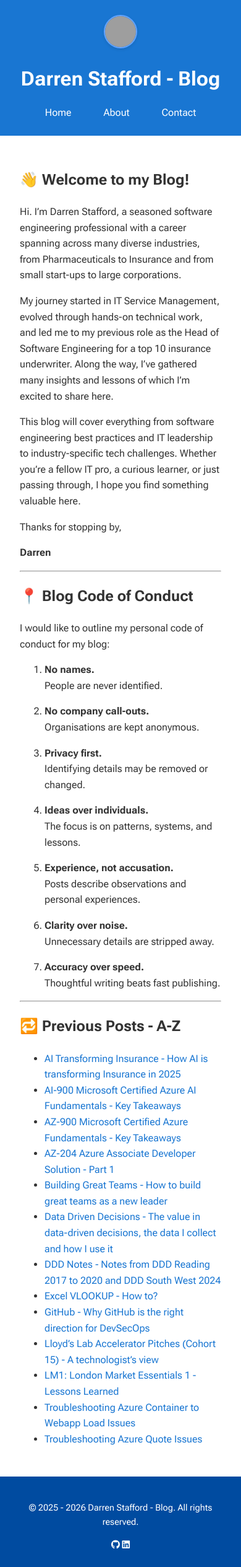
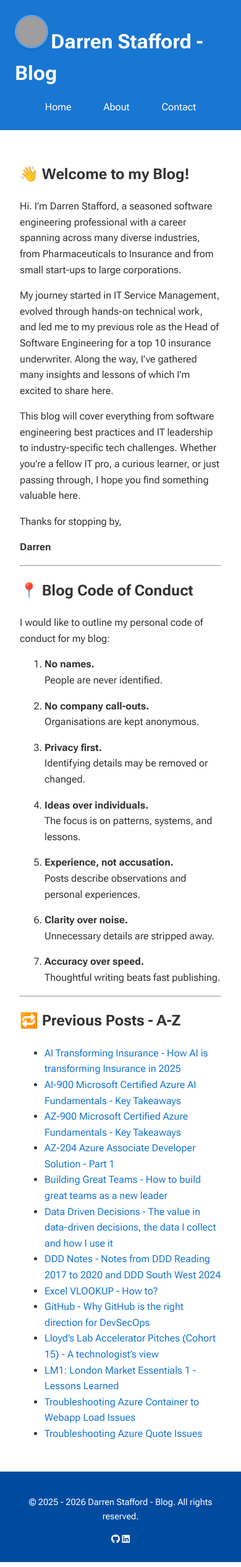
Before and after one commit to dazstaffs/blog, a Jekyll site: the page built from index.md, in a window 390 px wide. Shown: the whole page at 62% size. Built offline with Jekyll 4.4.1, drawn with Linux system fonts in a browser that asks for light colours; grey boxes are pictures that could not be loaded.

Commit message:
style changes to align h1 and image in mobile header

```diff
--- a/_includes/header.html
+++ b/_includes/header.html
@@ -1,6 +1,5 @@
-
+<h1><img src="{{ site.baseurl }}/assets/images/profile.jpeg" alt="Profile Picture"></h1>
 <h1 class="site-title">
-  <img src="{{ site.baseurl }}/assets/images/profile.jpeg" alt="Profile Picture">
   <a href="{{ site.baseurl }}/">{{ site.title }}</a>
 </h1>
 <nav class="nav">
--- a/_sass/main.scss
+++ b/_sass/main.scss
@@ -107,7 +107,7 @@ img{
     h1 {
       margin: 0;
       font-size: 2rem;
-      display: block;
+      display: inline;
       text-align: center;
     }
 
@@ -117,11 +117,10 @@ img{
       border-radius: 50%;
       border: 2px solid $primary-light;
       box-shadow: $shadow;
-      margin: 0 auto 1.5rem;
-      display: block;
+      display: inline;
       transition: all 0.3s ease;
+    }
   }
-}
 }
 
 // Sidebars
```
